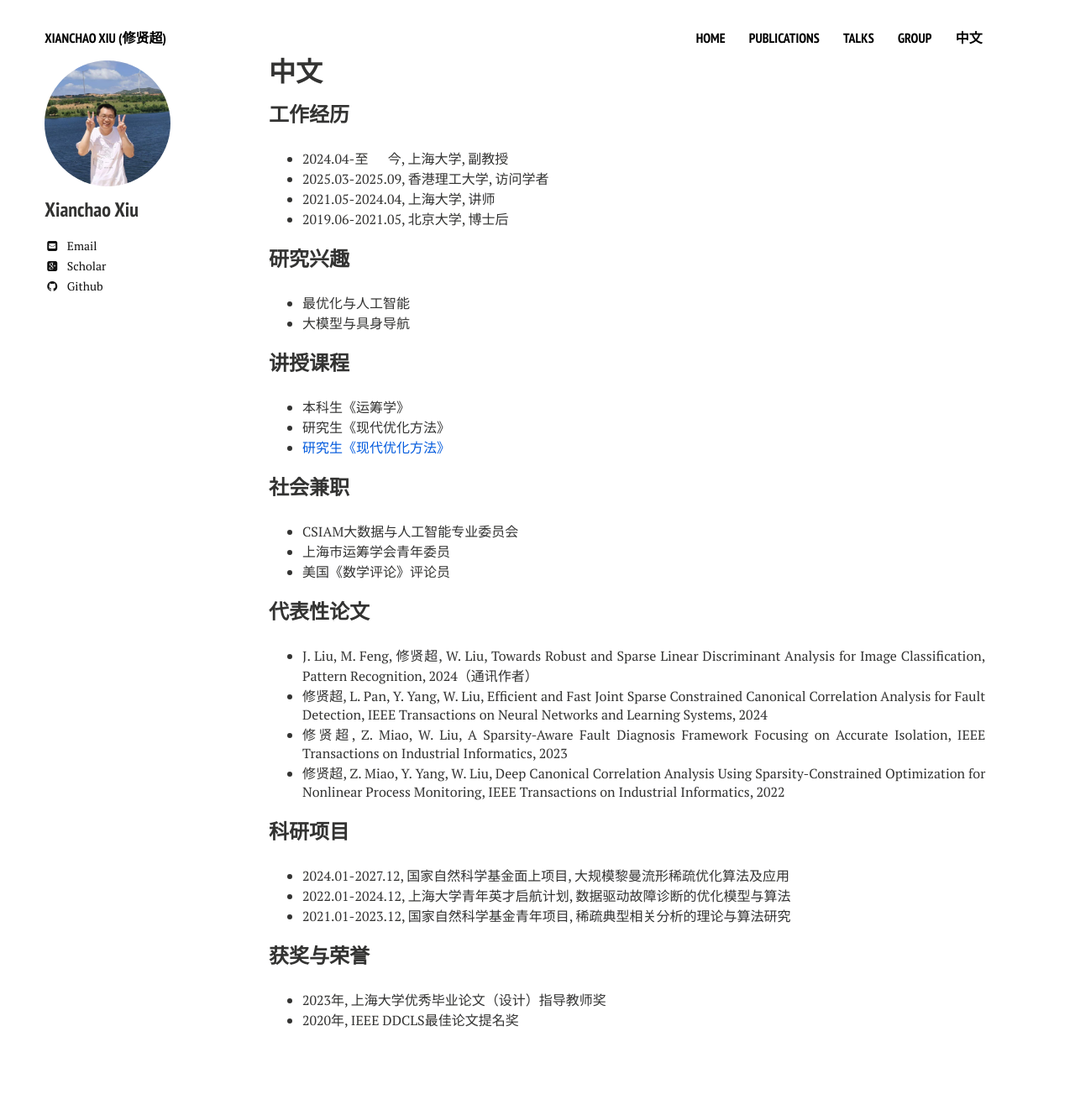
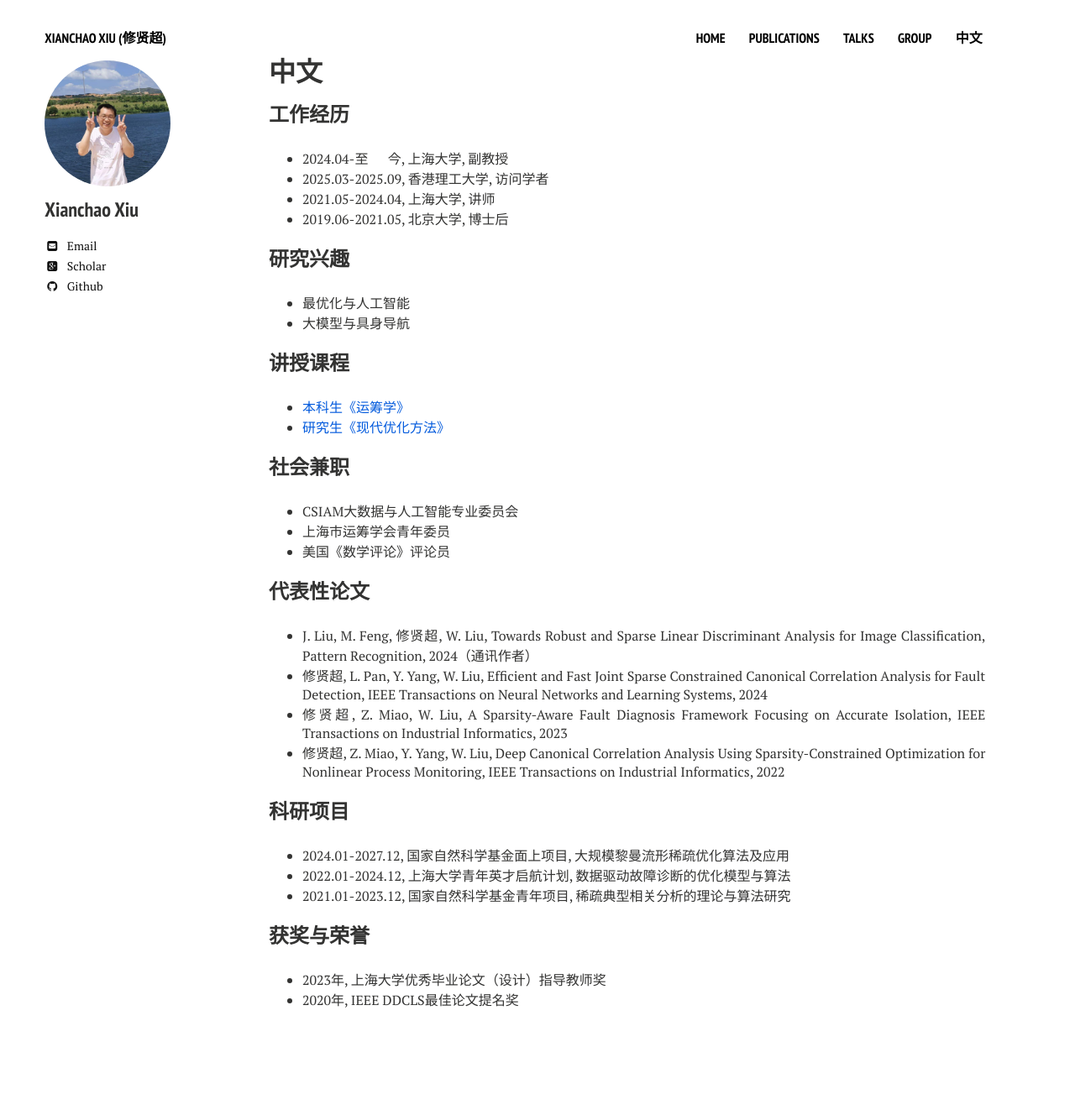
Before and after one commit to xianchaoxiu/xianchaoxiu.github.io, a Jekyll site: the page built from 中文/index.md, in a window 1280 px wide. Shown: the whole page at 84% size. Built offline with Jekyll 4.4.1, drawn with Linux system fonts in a browser that asks for light colours; nearby versions of some CDN libraries; after the commit the page ends 1298 px from its top, so only the background shows below that.

Commit message:
Update index.md

```diff
--- a/中文/index.md
+++ b/中文/index.md
@@ -23,9 +23,8 @@ share: false
 
 
 ### 讲授课程
-* 本科生《运筹学》 <br>
-* 研究生《现代优化方法》 <br>
-* <a href="https://xianchaoxiu.github.io/talks/" class="textlink" target="_blank"> 研究生《现代优化方法》 </a><br>
+* <a href="https://xianchaoxiu.github.io/cn/OR/" class="textlink" target="_blank"> 本科生《运筹学》 </a><br>
+* <a href="https://xianchaoxiu.github.io/cn/OPT/" class="textlink" target="_blank"> 研究生《现代优化方法》 </a><br>
 
 
 
```
